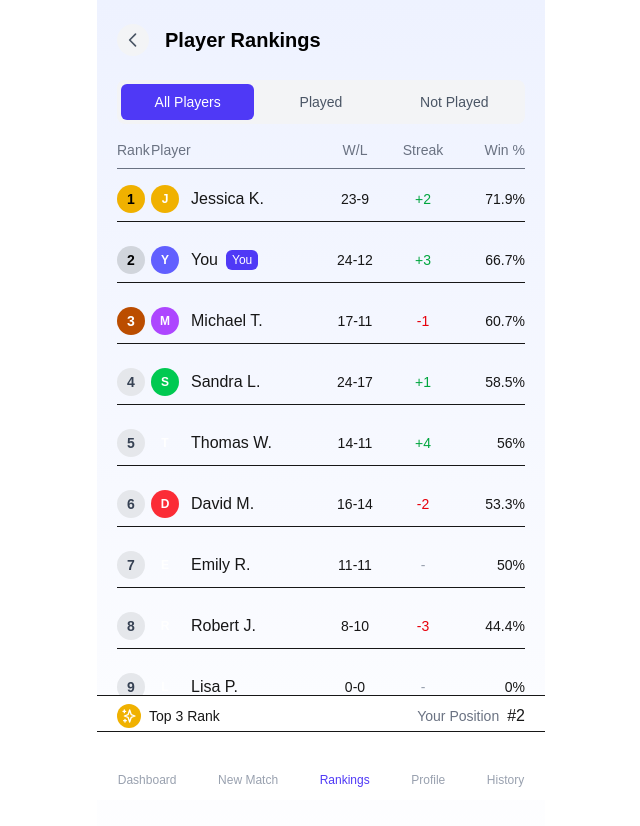
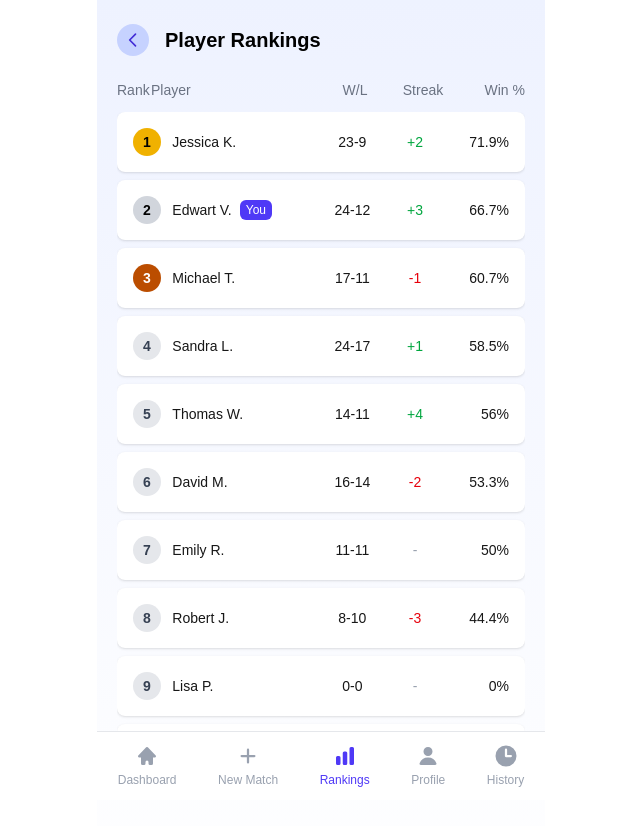
Before and after one commit to edwartvisser/8ball, a Next.js app: page /playerranking in a window 1280 px wide. Shown: the top 826 px of the page, without its empty margins (319-959 px from the left). Built offline with nearby package versions, Linux system fonts and the light colour scheme.

Commit message:
Styling changes

```diff
--- a/package.json
+++ b/package.json
@@ -9,10 +9,12 @@
     "lint": "next lint"
   },
   "dependencies": {
+    "@heroicons/react": "^2.2.0",
     "next": "15.2.4",
     "postcss": "^8.5.3",
     "react": "^19.0.0",
-    "react-dom": "^19.0.0"
+    "react-dom": "^19.0.0",
+    "react-router-dom": "^7.4.1"
   },
   "devDependencies": {
     "@eslint/eslintrc": "^3",
@@ -20,6 +22,7 @@
     "@types/node": "^20",
     "@types/react": "^19",
     "@types/react-dom": "^19",
+    "@types/react-router-dom": "^5.3.3",
     "eslint": "^9",
     "eslint-config-next": "15.2.4",
     "tailwindcss": "^4.1.0",
--- a/src/app/dashboard/page.tsx
+++ b/src/app/dashboard/page.tsx
@@ -3,7 +3,7 @@
 import { useState } from 'react';
 import Link from 'next/link';
 import { AppLayout } from '../../components/layout/AppLayout';
-import { TabNav } from '../../components/ui/Tabs';
+// import { TabNav } from '../../components/ui/Tabs';
 import { StatCard } from '../../components/ui/Card';
 import {PlayerListItem} from '@/components/features/PlayerListItem';
 import BottomNavigation from '@/components/layout/BottomNavigation';
@@ -26,7 +26,11 @@ export default function Dashboard() {
     { id: 1, opponent: 'Jessica K.', initial: 'J', color: 'yellow', result: 'win', when: 'Today' },
     { id: 2, opponent: 'Michael T.', initial: 'M', color: 'purple', result: 'win', when: 'Today' },
     { id: 3, opponent: 'Sandra L.', initial: 'S', color: 'green', result: 'loss', when: 'Yesterday' },
-    { id: 4, opponent: 'David M.', initial: 'D', color: 'red', result: 'win', when: '2 days ago' }
+    { id: 4, opponent: 'David M.', initial: 'D', color: 'red', result: 'win', when: '2 days ago' },
+    { id: 5, opponent: 'Emily R.', initial: 'E', color: 'blue', result: 'loss', when: '3 days ago' },
+    { id: 6, opponent: 'Chris P.', initial: 'C', color: 'orange', result: 'win', when: '4 days ago' },
+    { id: 7, opponent: 'Laura H.', initial: 'L', color: 'pink', result: 'loss', when: '5 days ago' },
+    { id: 8, opponent: 'Tom W.', initial: 'T', color: 'teal', result: 'win', when: '6 days ago' }
   ];
 
   return (
@@ -81,31 +85,10 @@ export default function Dashboard() {
         </Link>
 
         {/* Tabs */}
-        <TabNav
-          options={[
-            { id: 'recent', label: 'Recent Matches' },
-            { id: 'history', label: 'History' }
-          ]}
-          activeId={activeTab}
-          onChange={setActiveTab}
-          variant="underline"
-          className="mb-5"
-        />
-
-        {/* Tab Content */}
-        <div>
-          {activeTab === 'recent' && (
-            <div>
-              <div className="flex justify-between items-center mb-3">
-                <h2 className="text-sm font-medium">Recent Matches</h2>
-                <Link href="/matchhistory" className="text-xs text-gray-500">
-                  See All
-                </Link>
-              </div>
-
         {/* Match List */}
         <div className="space-y-3">
-                {recentMatches.map((match) => (
+          <h2 className="text-lg font-semibold">Recent Matches</h2>
+            {recentMatches.slice(0, 6).map((match) => (
 
               <PlayerListItem
                 key={match.id}
@@ -127,77 +110,7 @@ export default function Dashboard() {
 
             ))}
           </div>
-            </div>
-          )}
 
-          {activeTab === 'history' && (
-            <div>
-              <div className="flex justify-between items-center mb-3">
-                <h2 className="text-sm font-medium">Match History</h2>
-                <Link href="/matchhistory" className="text-xs text-gray-500">
-                  View All
-                </Link>
-              </div>
-
-              {/* Alternative view of matches by time */}
-              <div className="space-y-4">
-                <div>
-                  <h3 className="text-xs font-medium text-gray-500 mb-2">Today</h3>
-                  <div className="space-y-2">
-                    {recentMatches.filter(m => m.when === 'Today').map((match) => (
-                      <div key={match.id} className="flex items-center justify-between bg-white rounded-lg p-3 shadow-sm">
-                        <div className="flex items-center">
-                          <div
-                            className={`w-7 h-7 rounded-full bg-${match.color}-500 text-white flex items-center justify-center text-xs font-semibold mr-3`}
-                          >
-                            {match.initial}
-                          </div>
-                          <p className="font-medium text-sm">{match.opponent}</p>
-                        </div>
-                        <div
-                          className={`text-xs font-medium px-2 py-1 rounded ${
-                            match.result === 'win'
-                              ? 'bg-green-100 text-green-800'
-                              : 'bg-red-100 text-red-800'
-                          }`}
-                        >
-                          {match.result === 'win' ? 'Win' : 'Loss'}
-                        </div>
-                      </div>
-                    ))}
-                  </div>
-                </div>
-
-                <div>
-                  <h3 className="text-xs font-medium text-gray-500 mb-2">Yesterday</h3>
-                  <div className="space-y-2">
-                    {recentMatches.filter(m => m.when === 'Yesterday').map((match) => (
-                      <div key={match.id} className="flex items-center justify-between bg-white rounded-lg p-3 shadow-sm">
-                        <div className="flex items-center">
-                          <div
-                            className={`w-7 h-7 rounded-full bg-${match.color}-500 text-white flex items-center justify-center text-xs font-semibold mr-3`}
-                          >
-                            {match.initial}
-                          </div>
-                          <p className="font-medium text-sm">{match.opponent}</p>
-                        </div>
-                        <div
-                          className={`text-xs font-medium px-2 py-1 rounded ${
-                            match.result === 'win'
-                              ? 'bg-green-100 text-green-800'
-                              : 'bg-red-100 text-red-800'
-                          }`}
-                        >
-                          {match.result === 'win' ? 'Win' : 'Loss'}
-                        </div>
-                      </div>
-                    ))}
-                  </div>
-                </div>
-              </div>
-            </div>
-          )}
-        </div>
       </div>
 
       <BottomNavigation />
--- a/src/app/newmatch/page.tsx
+++ b/src/app/newmatch/page.tsx
@@ -15,28 +15,32 @@ export default function NewMatch() {
   const [matchResult, setMatchResult] = useState<'win' | 'loss' | null>(null);
 
   // Mock data for recent opponents
+  const colors = ['yellow', 'purple', 'green', 'blue', 'pink', 'orange', 'red', 'teal', 'cyan'];
+
   const recentOpponents = [
-    {
-      id: '1',
-      name: 'Jessica K.',
-      initial: 'J',
-      avatarColor: 'yellow',
-      winRate: 38
-    },
-    {
-      id: '2',
-      name: 'Michael T.',
-      initial: 'M',
-      avatarColor: 'purple',
-      winRate: 52
-    },
-    {
-      id: '3',
-      name: 'Sandra L.',
-      initial: 'S',
-      avatarColor: 'green',
-      winRate: 45
-    }
+    { id: '1', name: 'Jessica K.', initial: 'J', avatarColor: colors[0 % colors.length], winRate: 38 },
+    { id: '2', name: 'Michael T.', initial: 'M', avatarColor: colors[1 % colors.length], winRate: 52 },
+    { id: '3', name: 'Sandra L.', initial: 'S', avatarColor: colors[2 % colors.length], winRate: 45 },
+    { id: '4', name: 'David P.', initial: 'D', avatarColor: colors[3 % colors.length], winRate: 60 },
+    { id: '5', name: 'Emily R.', initial: 'E', avatarColor: colors[4 % colors.length], winRate: 47 },
+    { id: '6', name: 'Chris B.', initial: 'C', avatarColor: colors[5 % colors.length], winRate: 50 },
+    { id: '7', name: 'Laura H.', initial: 'L', avatarColor: colors[6 % colors.length], winRate: 42 },
+    { id: '8', name: 'James W.', initial: 'J', avatarColor: colors[7 % colors.length], winRate: 55 },
+    { id: '9', name: 'Sophia N.', initial: 'S', avatarColor: colors[8 % colors.length], winRate: 49 },
+    { id: '10', name: 'Daniel G.', initial: 'D', avatarColor: colors[9 % colors.length], winRate: 53 },
+    { id: '11', name: 'Olivia F.', initial: 'O', avatarColor: colors[10 % colors.length], winRate: 46 },
+    { id: '12', name: 'Ethan C.', initial: 'E', avatarColor: colors[11 % colors.length], winRate: 51 },
+    { id: '13', name: 'Ava M.', initial: 'A', avatarColor: colors[12 % colors.length], winRate: 44 },
+    { id: '14', name: 'Liam J.', initial: 'L', avatarColor: colors[13 % colors.length], winRate: 57 },
+    { id: '15', name: 'Isabella K.', initial: 'I', avatarColor: colors[14 % colors.length], winRate: 48 },
+    { id: '16', name: 'Noah V.', initial: 'N', avatarColor: colors[15 % colors.length], winRate: 54 },
+    { id: '17', name: 'Mia Z.', initial: 'M', avatarColor: colors[16 % colors.length], winRate: 43 },
+    { id: '18', name: 'Alexander T.', initial: 'A', avatarColor: colors[17 % colors.length], winRate: 56 },
+    { id: '19', name: 'Charlotte Q.', initial: 'C', avatarColor: colors[18 % colors.length], winRate: 50 },
+    { id: '20', name: 'Benjamin L.', initial: 'B', avatarColor: colors[19 % colors.length], winRate: 58 },
+    { id: '21', name: 'Amelia Y.', initial: 'A', avatarColor: colors[20 % colors.length], winRate: 41 },
+    { id: '22', name: 'Lucas R.', initial: 'L', avatarColor: colors[21 % colors.length], winRate: 59 },
+    { id: '23', name: 'Harper D.', initial: 'H', avatarColor: colors[22 % colors.length], winRate: 45 }
   ];
 
   // Handle opponent selection
@@ -99,7 +103,7 @@ export default function NewMatch() {
           <p className="text-sm font-medium text-gray-500 mb-2">Recent Opponents</p>
 
             <div className="space-y-2">
-            {recentOpponents.map(opponent => (
+            {recentOpponents.slice(0, 6).map(opponent => (
               <OpponentSelectItem
               key={opponent.id}
               player={opponent}
--- a/src/app/playerranking/page.tsx
+++ b/src/app/playerranking/page.tsx
@@ -29,7 +29,7 @@ export default function PlayerRanking() {
     },
     {
       id: '2',
-      name: 'You',
+      name: 'Edwart V.',
       initial: 'Y',
       avatarColor: 'indigo',
       rank: 2,
@@ -156,7 +156,7 @@ export default function PlayerRanking() {
           backUrl="/dashboard"
         />
 
-        {/* Filter Tabs */}
+        {/* Filter Tabs
         <TabNav
           options={[
             { id: 'all', label: 'All Players' },
@@ -167,11 +167,11 @@ export default function PlayerRanking() {
           onChange={setFilter}
           variant="contained"
           className="mb-4"
-        />
+        /> */}
 
         {/* Rankings Table Header */}
         <div className="mb-2">
-          <div className="grid grid-cols-12 text-sm text-gray-500 font-medium pb-2 border-b">
+          <div className="grid grid-cols-12 text-sm text-gray-500 font-medium pb-1">
             <div className="col-span-1">Rank</div>
             <div className="col-span-5">Player</div>
             <div className="col-span-2 text-center">W/L</div>
@@ -182,7 +182,7 @@ export default function PlayerRanking() {
 
         {/* Rankings List */}
         <div className="overflow-y-auto flex-1 pb-20">
-          <div className="space-y-4">
+          <div className="space-y-2">
             {filteredPlayers.map(player => (
               <RankingPlayerItem
                 key={player.id}
@@ -193,25 +193,7 @@ export default function PlayerRanking() {
           </div>
         </div>
 
-        {/* Position Indicator */}
-        {userPosition && (
-          <div className="py-2 border-t bg-white mt-auto fixed bottom-16 left-0 right-0 max-w-md mx-auto">
-            <div className="flex items-center justify-between px-5">
-              <div className="flex items-center">
-                <div className="h-6 w-6 rounded-full bg-yellow-500 flex items-center justify-center text-xs font-bold text-white mr-2">
-                  <svg xmlns="http://www.w3.org/2000/svg" className="h-4 w-4" fill="none" viewBox="0 0 24 24" stroke="currentColor">
-                    <path strokeLinecap="round" strokeLinejoin="round" strokeWidth={2} d="M5 3v4M3 5h4M6 17v4m-2-2h4m5-16l2.286 6.857L21 12l-5.714 2.143L13 21l-2.286-6.857L5 12l5.714-2.143L13 3z" />
-                  </svg>
-                </div>
-                <span className="text-sm font-medium">Top 3 Rank</span>
-              </div>
-              <div>
-                <span className="text-sm text-gray-500">Your Position</span>
-                <span className="ml-2 font-medium">#{userPosition}</span>
-              </div>
-            </div>
-          </div>
-        )}
+
       </div>
       <BottomNavigation />
     </AppLayout>
--- a/src/components/features/PlayerListItem.tsx
+++ b/src/components/features/PlayerListItem.tsx
@@ -44,9 +44,13 @@ export const PlayerListItem = ({
       onClick={onClick}
     >
       <div className="flex items-center">
-        <Avatar initial={initial} color={avatarColor} size="sm" />
-
-        <div className="">
+        {rank !== undefined && (
+          <div className="mr-3">
+            <RankBadge rank={rank} />
+          </div>
+        )}
+        <Avatar initial={initial} color={avatarColor} size="sm" className="mr-3" />
+        <div>
           <div className="flex items-center">
             <p className="font-medium text-sm">{name}</p>
             {isCurrentUser && (
@@ -102,18 +106,14 @@ export const RankingPlayerItem = ({
   };
 
   return (
-    <div className="grid grid-cols-12 items-center py-2 border-b">
+    <div className="grid grid-cols-12 items-center p-4 bg-white rounded-lg shadow-sm hover:bg-gray-50 transition-colors cursor-pointer">
       <div className="col-span-1">
         <RankBadge rank={player.rank} />
       </div>
-      <div className="col-span-5 flex items-center">
-        <Avatar
-          initial={player.initial}
-          color={player.avatarColor}
-          size="sm"
-          className="mr-2"
-        />
-        <div className="font-medium">{player.name}</div>
+
+      <div className="ml-2 col-span-5 flex items-center">
+
+        <div className="font-medium text-sm">{player.name}</div>
         {player.isCurrentUser && (
           <span className="ml-2 text-xs bg-indigo-600 text-white px-1.5 py-0.5 rounded-md">
             You
--- a/src/components/layout/BottomNavigation.tsx
+++ b/src/components/layout/BottomNavigation.tsx
@@ -2,6 +2,9 @@
 
 import Link from 'next/link';
 import { usePathname } from 'next/navigation';
+import { HomeIcon, PlusIcon, ChartBarIcon, UserIcon, ClockIcon } from '@heroicons/react/16/solid'
+
+
 
 export const BottomNavigation = () => {
   const pathname = usePathname();
@@ -9,7 +12,7 @@ export const BottomNavigation = () => {
   const isActive = (path: string) => pathname === path;
 
   return (
-    <div className="fixed bottom-0 w-full bg-white border-t flex justify-around py-3 max-w-md mx-auto">
+    <div className="fixed bottom-0 w-full bg-white border-t border-gray-200 flex justify-around py-3 max-w-md mx-auto">
       <NavItem
         href="/dashboard"
         label="Dashboard"
@@ -25,7 +28,7 @@ export const BottomNavigation = () => {
       <NavItem
         href="/playerranking"
         label="Rankings"
-        icon="chart"
+        icon="chart-bar"
         active={isActive('/playerranking')}
       />
       <NavItem
@@ -55,7 +58,11 @@ const NavItem = ({ href, label, icon, active }: {
   return (
     <Link href={href} className="flex flex-col items-center">
       <span className={`w-6 h-6 ${activeClass}`}>
-        {/* Icon based on name */}
+        {icon === 'home' && <HomeIcon className="w-6 h-6" />}
+        {icon === 'plus' && <PlusIcon className="w-6 h-6" />}
+        {icon === 'chart-bar' && <ChartBarIcon className="w-6 h-6" />}
+        {icon === 'user' && <UserIcon className="w-6 h-6" />}
+        {icon === 'clock' && <ClockIcon className="w-6 h-6" />}
       </span>
       <span className={`text-xs mt-1 ${activeClass}`}>{label}</span>
     </Link>
--- a/src/components/ui/Avatar.tsx
+++ b/src/components/ui/Avatar.tsx
@@ -1,5 +1,5 @@
 // src/components/ui/Avatar.tsx
-type AvatarColor = 'indigo' | 'yellow' | 'purple' | 'green' | 'red' | 'blue' | 'pink' | 'orange' | 'teal';
+type AvatarColor = 'indigo' | 'yellow' | 'purple' | 'green' | 'red' | 'blue' | 'pink' | 'orange' | 'teal' | 'cyan';
 
 interface AvatarProps {
   initial: string;
@@ -27,7 +27,12 @@ export const Avatar = ({
     yellow: "bg-yellow-500",
     purple: "bg-purple-500",
     green: "bg-green-500",
-    red: "bg-red-500"
+    red: "bg-red-500",
+    blue: "bg-blue-500",
+    pink: "bg-pink-500",
+    orange: "bg-orange-500",
+    teal: "bg-teal-500",
+    cyan: "bg-cyan-500"
   };
 
   return (
--- a/src/components/ui/PageHeader.tsx
+++ b/src/components/ui/PageHeader.tsx
@@ -24,7 +24,7 @@ export const PageHeader = ({
           <Link
             href={backUrl}
             aria-label={backAriaLabel}
-            className="flex items-center justify-center w-8 h-8 mr-4 rounded-full bg-gray-100 text-gray-600 hover:bg-gray-200 transition-colors"
+            className="flex items-center justify-center w-8 h-8 mr-4 rounded-full bg-indigo-200 text-indigo-700 hover:bg-indigo-600 hover:text-white transition-colors"
           >
             <svg
               xmlns="http://www.w3.org/2000/svg"
@@ -71,7 +71,7 @@ export const PageHeaderWithSubtitle = ({
             <Link
               href={props.backUrl}
               aria-label={props.backAriaLabel}
-              className="flex items-center justify-center w-8 h-8 mr-4 rounded-full bg-gray-100 text-gray-600 hover:bg-gray-200 transition-colors"
+              className="flex items-center justify-center w-8 h-8 mr-4 rounded-full bg-indigo-200 text-indigo-700 hover:bg-indigo-600 hover:text-white transition-colors"
             >
               <svg
                 xmlns="http://www.w3.org/2000/svg"
```
Also changed, not shown: src/app/layout.tsx (+7 -0 lines), 1 other file (tests, documents, lock files or other folders). Lines whose indentation alone changed are shown as unchanged.
